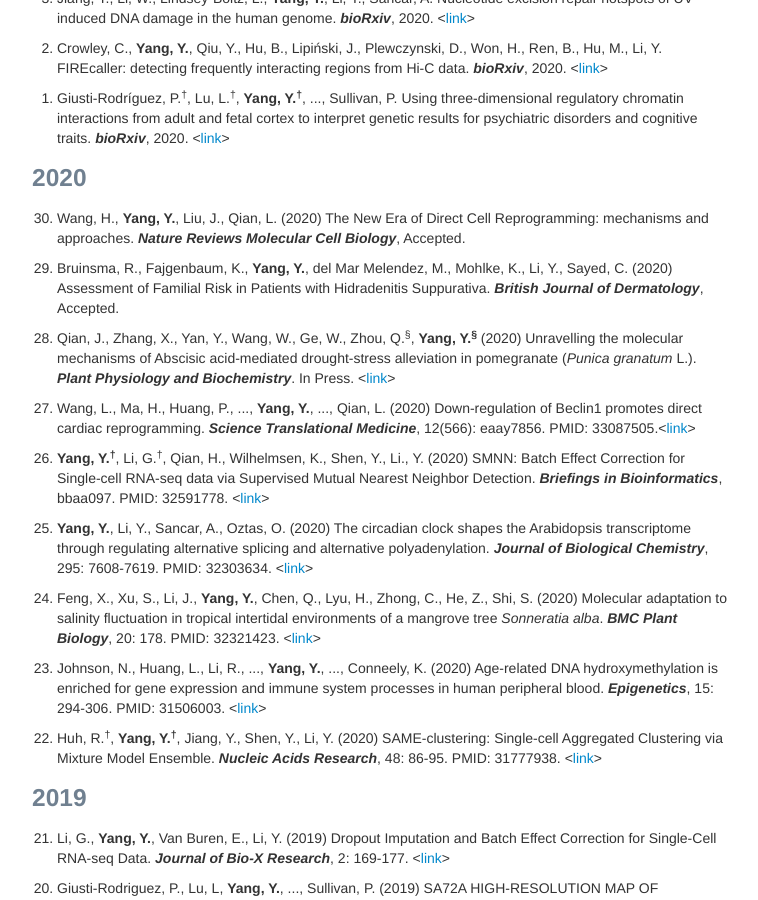
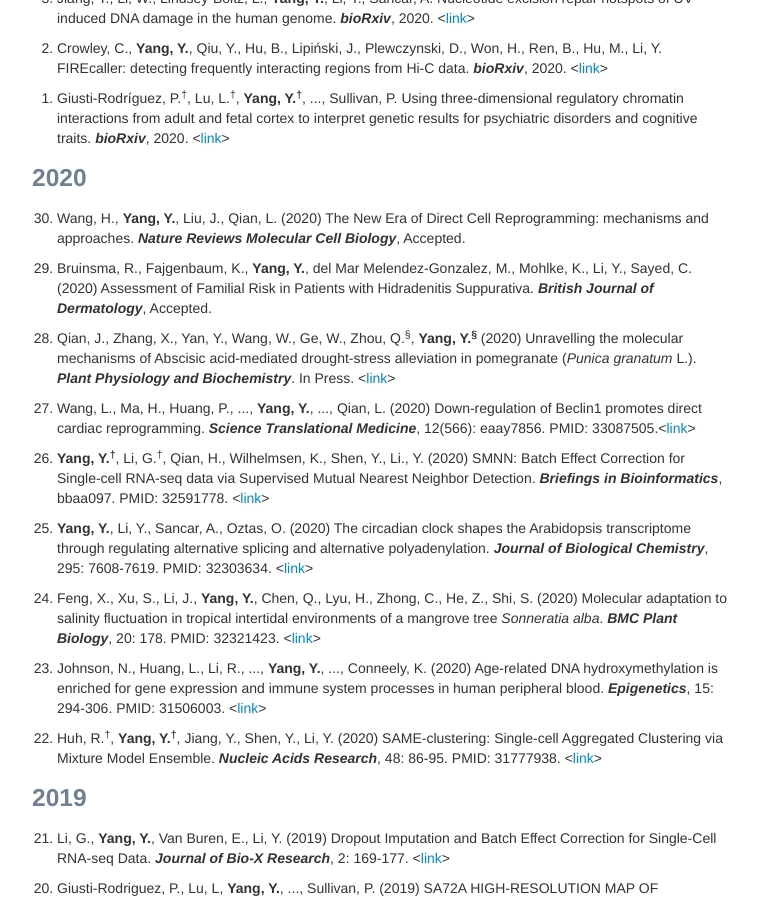
Before and after one commit to yycunc/yycunc.github.io, a Jekyll site: the page built from pages/pubs.md, in a window 1280 px wide and 900 px high, scrolled down 356 px. Shown: the whole window, without its empty margins (258-1016 px from the left). Built offline with Jekyll 4.4.1, drawn with Linux system fonts in a browser that asks for light colours.

Commit message:
Update pubs.md

```diff
--- a/pages/pubs.md
+++ b/pages/pubs.md
@@ -25,7 +25,7 @@ title: Yuchen Yang's publications
 ### 2020
 <ol start="30"> <li>Wang, H., <b>Yang, Y.</b>, Liu, J., Qian, L. (2020) The New Era of Direct Cell Reprogramming: mechanisms and approaches. <i><b>Nature Reviews Molecular Cell Biology</b></i>, Accepted.</li></ol>
 
-<ol start="29"> <li>Bruinsma, R., Fajgenbaum, K., <b>Yang, Y.</b>, del Mar Melendez, M., Mohlke, K., Li, Y., Sayed, C. (2020) Assessment of Familial Risk in Patients with Hidradenitis Suppurativa. <i><b>British Journal of Dermatology</b></i>, Accepted.</li></ol>
+<ol start="29"> <li>Bruinsma, R., Fajgenbaum, K., <b>Yang, Y.</b>, del Mar Melendez-Gonzalez, M., Mohlke, K., Li, Y., Sayed, C. (2020) Assessment of Familial Risk in Patients with Hidradenitis Suppurativa. <i><b>British Journal of Dermatology</b></i>, Accepted.</li></ol>
 
 <ol start="28"> <li>Qian, J., Zhang, X., Yan, Y., Wang, W., Ge, W., Zhou, Q.<sup>&sect;</sup>, <b>Yang, Y.<sup>&sect;</sup></b> (2020) Unravelling the molecular mechanisms of Abscisic acid-mediated drought-stress alleviation in pomegranate (<i>Punica granatum</i> L.). <i><b>Plant Physiology and Biochemistry</b></i>. In Press. <<a href="https://www.sciencedirect.com/science/article/abs/pii/S0981942820305222">link</a>></li></ol>
 
```
